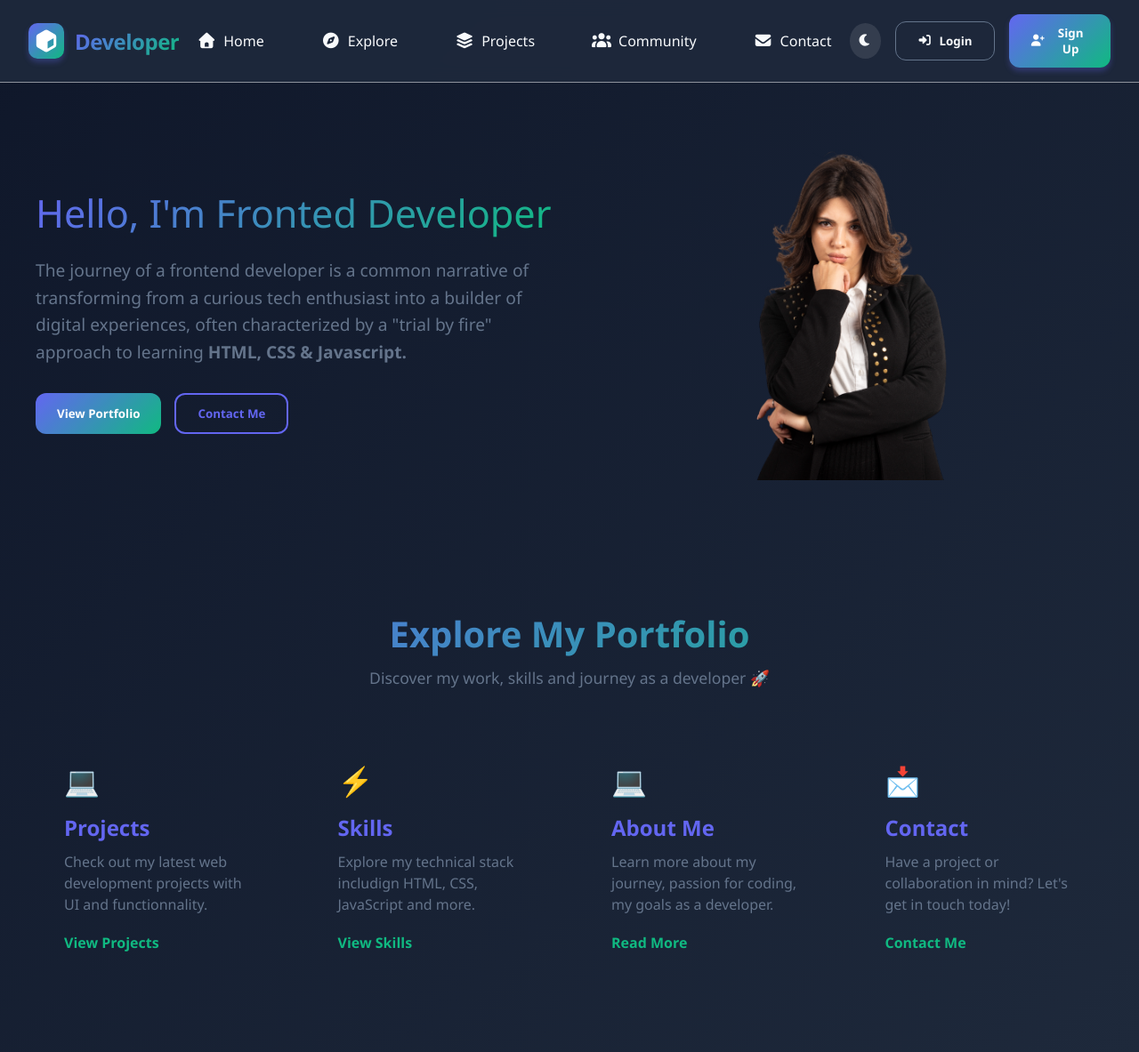
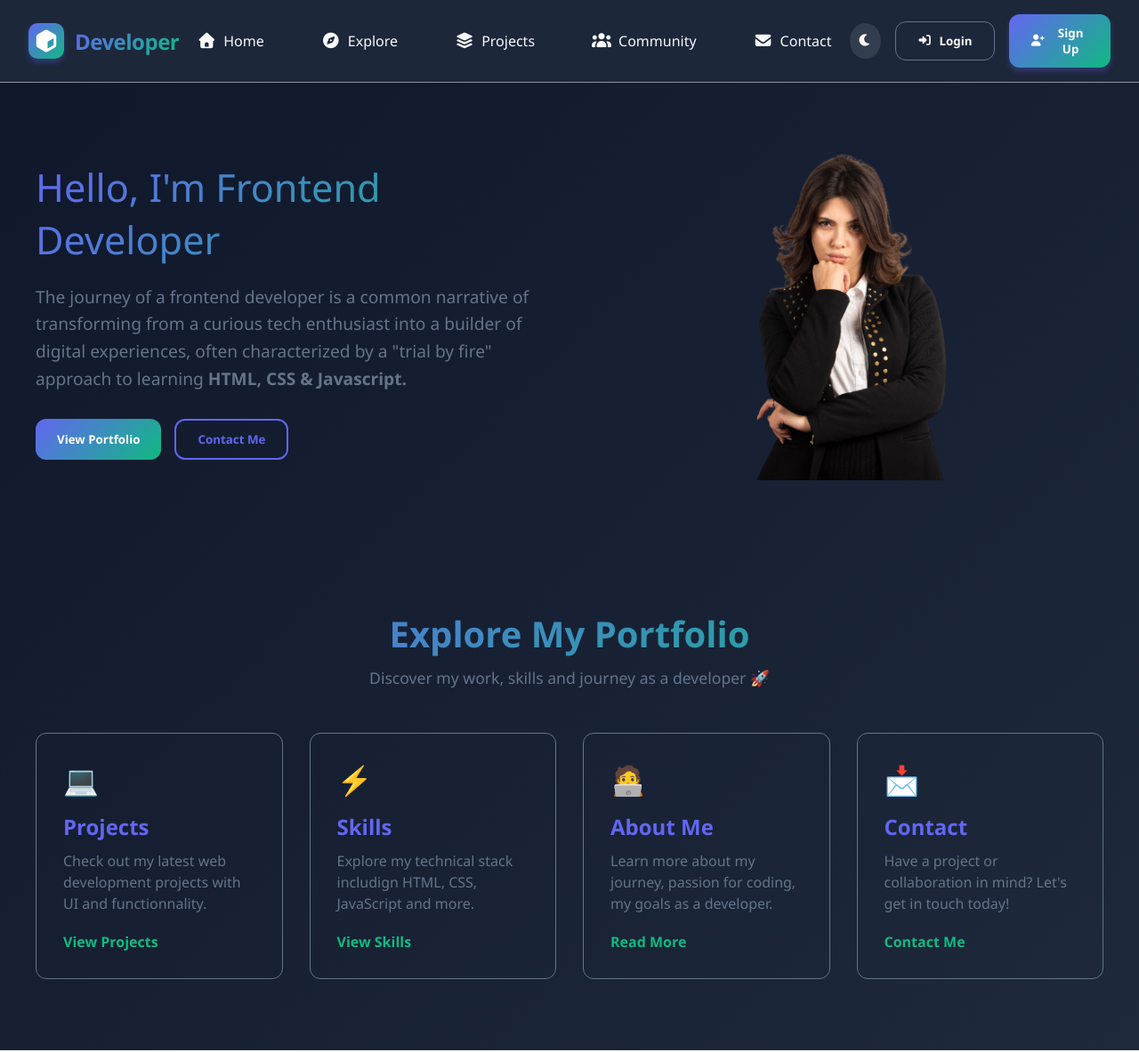
Before and after one commit to Sagor8S/drak-light-mode-portfolio-website-using-html-css-js, a plain HTML site: page index.html in a window 1280 px wide. Shown: the whole page at 89% size. Drawn offline with Linux system fonts and the light colour scheme; a web font is replaced by a local one.

```diff
--- a/index.html
+++ b/index.html
@@ -135,7 +135,7 @@
             <!-- left content -->
 
             <div class="home-content">
-                <h1> Hello, I'm Fronted Developer</h1>
+                <h1> Hello, I'm Frontend Developer</h1>
                 <p>
                     The journey of a frontend developer is a common narrative of transforming from a curious tech
                     enthusiast into a builder of digital experiences, often characterized by a "trial by fire" approach
@@ -186,7 +186,7 @@
 
                 <!-- Card 3 here  -->
                 <div class="explore-card">
-                    <div class="icon">💻</div>
+                    <div class="icon">🧑‍💻</div>
                     <h3>About Me</h3>
                     <p>Learn more about my journey, passion for coding, my goals as a developer.</p>
                     <a href="#" class="explore-btn">Read More</a>
--- a/style.css
+++ b/style.css
@@ -433,7 +433,7 @@
     box-shadow: var(--shadow);
     transition: var(--transition);
     text-align: left;
-    border: 2px solid transparent;
+    border: 1px solid var(--gray);
 }
 
 .light-mode .explore-card{
```
